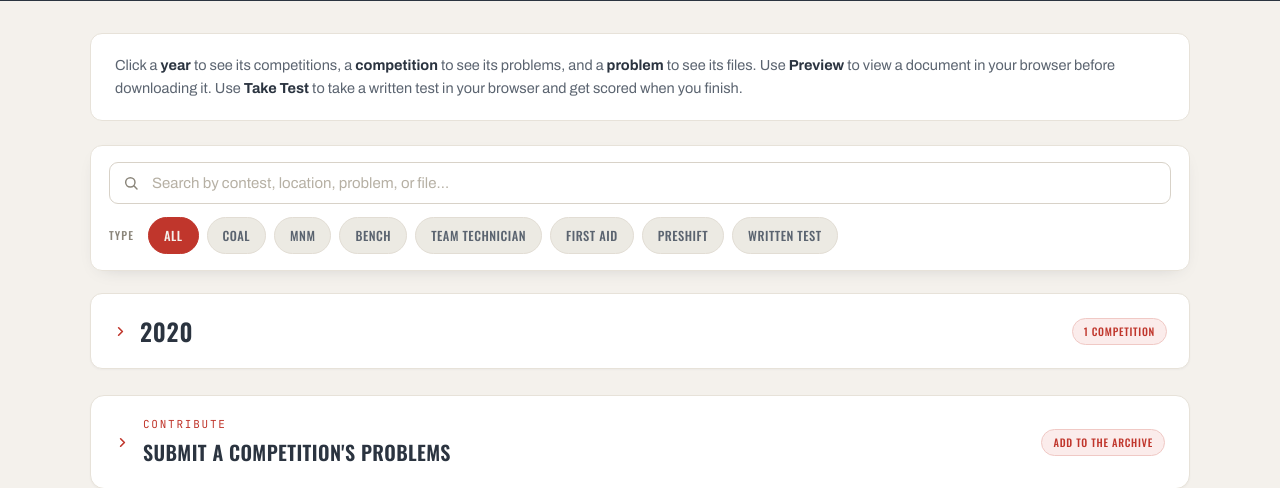
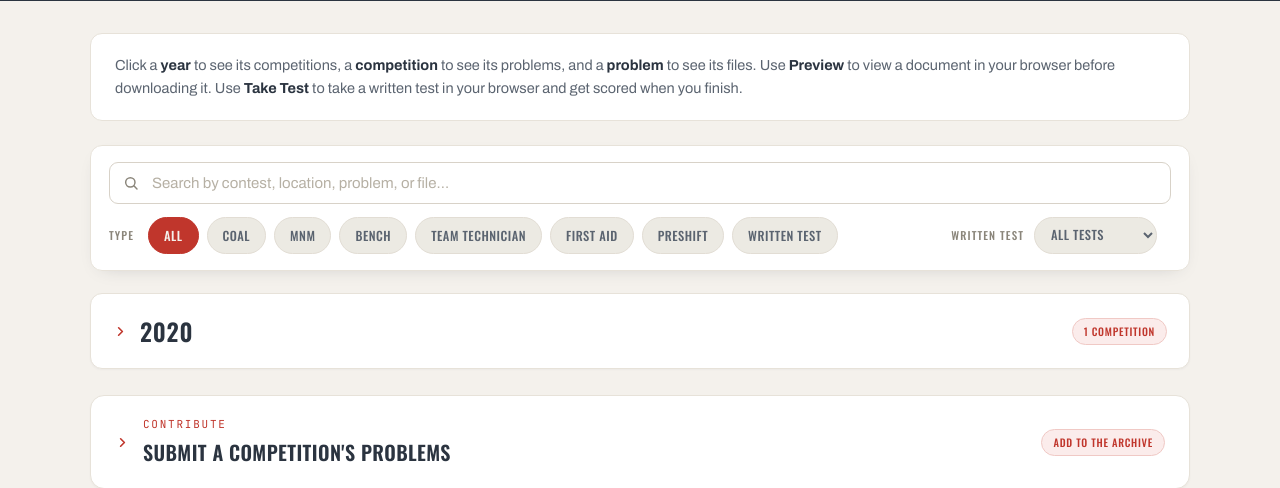
Before and after one commit to jakeolson657/Mine_Rescue_Center, a Django app: page /problems/ in a window 1280 px wide. Shown: the part 255-743 px from the top of the page. Run offline with Django 5.2, Linux system fonts and the light colour scheme; tables that the repository leaves empty hold one stand-in row (values such as "Sample post"); data that the repository does not hold is empty.

Commit message:
Add a written-test dropdown filter to past problems
Picking Field, First Aid, Team Trainer, Preshift, Bench, or Technician
narrows the archive to contests with that written test and shows only
those test files (and their answer keys). Every apparatus test files
under Bench, including ones titled "Technician ...".

Co-Authored-By: Claude Opus 5.5 <noreply@anthropic.com>

```diff
--- a/pages/models.py
+++ b/pages/models.py
@@ -280,6 +280,42 @@ def categorize_problem(title, competition_name=''):
         if any(k in title_text or k in comp_text for k in keywords):
             slugs.add(slug)
     return [slug for slug in _CATEGORY_ORDER if slug in slugs]
+
+
+# Written-test subjects for the past-problems "Written test" dropdown, in
+# display order: (slug, label).
+WRITTEN_TEST_SUBJECTS = [
+    ('field', 'Field'),
+    ('first-aid', 'First Aid'),
+    ('team-trainer', 'Team Trainer'),
+    ('preshift', 'Preshift'),
+    ('bench', 'Bench'),
+    ('technician', 'Technician'),
+]
+
+# Matched against a written-test file's title in this order; the first hit is
+# its subject, so an answer key ("First Aid Written Test Answers") lands with
+# its test. Bench (any apparatus test) comes before technician and field, so
+# "Technician BG4 Written Test" and "BG4 Day 1 Written Test" are bench tests.
+_WRITTEN_TEST_KEYWORDS = [
+    ('first-aid', ('first aid', 'first-aid')),
+    ('team-trainer', ('trainer',)),
+    ('preshift', ('preshift', 'pre-shift')),
+    ('bench', ('bench', 'bg4', 'bg-4', 'drager', 'biopak', 'biomarine',
+               'bio 240', '240r', 'pro air', 'proair')),
+    ('technician', ('technician', 'tech team')),
+    ('field', ('field', 'mine rescue', 'day 1', 'day 2', 'general')),
+]
+
+
+def written_test_subjects(title):
+    """Return the written-test subject slug for a file title, as a list, or
+    [] when the title doesn't say ("Practice Exam No. 1")."""
+    text = (title or '').lower()
+    for slug, keywords in _WRITTEN_TEST_KEYWORDS:
+        if any(k in text for k in keywords):
+            return [slug]
+    return []
 
 
 class CompetitionProblem(models.Model):
--- a/pages/templates/past_problems.html
+++ b/pages/templates/past_problems.html
@@ -99,6 +99,26 @@
 
     .chip:hover { border-color: var(--ink); color: var(--ink); }
     .chip.active { background: var(--red); border-color: var(--red); color: var(--bg); }
+
+    .test-select { display: flex; align-items: center; gap: 10px; }
+
+    .test-select select {
+        font-family: var(--font-display);
+        font-weight: 500;
+        font-size: 12.5px;
+        letter-spacing: 0.04em;
+        text-transform: uppercase;
+        color: var(--steel);
+        background: var(--surface-2);
+        border: 1px solid var(--line);
+        border-radius: 20px;
+        padding: 7px 12px;
+        cursor: pointer;
+        max-width: 100%;
+    }
+    .test-select select:hover { border-color: var(--ink); color: var(--ink); }
+    .test-select select:focus { outline: none; border-color: var(--red); box-shadow: 0 0 0 3px rgba(192, 54, 44, 0.12); }
+    .test-select select.active { background: var(--red); border-color: var(--red); color: var(--bg); }
 
     .repo-resultcount { font-family: var(--font-mono); font-size: 12px; color: var(--muted); white-space: nowrap; }
 
@@ -470,6 +490,15 @@
                         <button type="button" class="chip" data-cat="{{ slug }}" aria-pressed="false">{{ label }}</button>
                     {% endfor %}
                 </div>
+                <label class="test-select">
+                    <span class="filter-label">Written test</span>
+                    <select id="repo-test">
+                        <option value="">All tests</option>
+                        {% for slug, label in written_test_subjects %}
+                            <option value="{{ slug }}">{{ label }}</option>
+                        {% endfor %}
+                    </select>
+                </label>
                 <span class="repo-resultcount" id="repo-resultcount" aria-live="polite"></span>
                 <button type="button" class="repo-clear" id="repo-clear" hidden>Clear filters</button>
             </div>
@@ -643,6 +672,7 @@
 
         var chips = Array.prototype.slice.call(document.querySelectorAll('.chip'));
         var allChip = chips.filter(function (c) { return c.dataset.cat === ''; })[0];
+        var testSelect = document.getElementById('repo-test');
         var clearBtn = document.getElementById('repo-clear');
         var resultCount = document.getElementById('repo-resultcount');
         var noResults = document.getElementById('repo-noresults');
@@ -677,7 +707,8 @@
                                 fileCountEl: fileCount,
                                 cats: (p.dataset.categories || '').split(' ').filter(Boolean),
                                 search: (p.dataset.search || '').toLowerCase(),
-                                files: docs.map(function (d) { return (d.title || '').toLowerCase(); })
+                                files: docs.map(function (d) { return (d.title || '').toLowerCase(); }),
+                                tests: docs.map(function (d) { return d.tests || []; })
                             };
                         })
                     };
@@ -726,7 +757,8 @@
             var q = search.value.trim().toLowerCase();
             var words = terms(q);
             var cats = activeCatList();
-            var filtering = q.length > 0 || cats.length > 0;
+            var test = testSelect ? testSelect.value : '';
+            var filtering = q.length > 0 || cats.length > 0 || !!test;
             var totalProblems = 0, totalComps = 0;
 
             years.forEach(function (y) {
@@ -738,17 +770,21 @@
                         var catOk = cats.length === 0 || p.cats.some(function (x) { return activeCats[x]; });
                         var base = c.search + ' ' + p.search;
                         var matchedFiles = null;  // null = show every file
+                        if (test) {
+                            // A written test picked from the dropdown: only its files.
+                            matchedFiles = [];
+                            p.tests.forEach(function (t, i) {
+                                if (t.indexOf(test) !== -1) matchedFiles.push(i);
+                            });
+                        }
                         var searchOk = !q || compSearchMatch || hasAll(base, words);
                         if (!searchOk) {
                             // The words name specific files ("2026 trainer test"):
                             // show only those files.
-                            matchedFiles = [];
-                            p.files.forEach(function (title, i) {
-                                if (hasAll(base + ' ' + title, words)) matchedFiles.push(i);
-                            });
-                            searchOk = matchedFiles.length > 0;
+                            matchedFiles = (matchedFiles || p.files.map(function (_, i) { return i; }))
+                                .filter(function (i) { return hasAll(base + ' ' + p.files[i], words); });
                         }
-                        var vis = catOk && searchOk;
+                        var vis = catOk && (matchedFiles ? matchedFiles.length > 0 : searchOk);
                         p.el.hidden = !vis;
                         if (vis) visProblems++;
                         showFiles(p, vis ? matchedFiles : null);
@@ -757,7 +793,7 @@
                     var compVisible;
                     if (c.problems.length === 0) {
                         // A contest with no problems yet: only when not narrowing by type.
-                        compVisible = !filtering || (cats.length === 0 && compSearchMatch);
+                        compVisible = !filtering || (cats.length === 0 && !test && compSearchMatch);
                     } else {
                         compVisible = visProblems > 0;
                     }
@@ -826,6 +862,13 @@
 
         search.addEventListener('input', apply);
 
+        if (testSelect) {
+            testSelect.addEventListener('change', function () {
+                testSelect.classList.toggle('active', !!testSelect.value);
+                apply();
+            });
+        }
+
         // Arriving from the calendar's "Search past problems for …" link.
         var initial = new URLSearchParams(window.location.search).get('q');
         if (initial) {
@@ -838,6 +881,10 @@
                 search.value = '';
                 activeCats = {};
                 syncChips();
+                if (testSelect) {
+                    testSelect.value = '';
+                    testSelect.classList.remove('active');
+                }
                 apply();
                 search.focus();
             });
--- a/pages/views.py
+++ b/pages/views.py
@@ -11,6 +11,7 @@ from calendar import Calendar, month_name, monthrange
 from .models import (
     CalendarEvent, Competition, SiteConfiguration,
     PROBLEM_CATEGORIES, categorize_problem,
+    WRITTEN_TEST_SUBJECTS, written_test_subjects,
     InstructionGuide, CompetitionRuleDocument, Scorecard,
     Quiz, BenchingApparatus, FirstAidResource, RopeRescueResource,
 )
@@ -101,9 +102,9 @@ def past_problems(request):
     for competition in competitions:
         competition.state_name = state_name(competition.location)
         for problem in competition.problems.all():
-            problem.category_csv = ' '.join(
-                categorize_problem(problem.title, competition.name)
-            )
+            categories = categorize_problem(problem.title, competition.name)
+            problem.category_csv = ' '.join(categories)
+            is_written = 'written' in categories
             quiz_by_doc_id = {
                 q.source_document_id: q.pk for q in problem.quizzes.all() if q.source_document_id
             }
@@ -113,6 +114,8 @@ def past_problems(request):
                     'quiz_url': reverse('quiz_detail', args=[quiz_by_doc_id[d.pk]]) if d.pk in quiz_by_doc_id else None,
                     'key_url': d.answer_key.url if d.answer_key else None,
                     'key_kind': d.answer_key_kind,
+                    # Subjects for the "Written test" dropdown filter.
+                    'tests': written_test_subjects(d.title) if is_written else [],
                 }
                 for d in problem.documents.all()
             ]
@@ -130,6 +133,7 @@ def past_problems(request):
     return render(request, 'past_problems.html', {
         'year_groups': year_groups,
         'categories': PROBLEM_CATEGORIES,
+        'written_test_subjects': WRITTEN_TEST_SUBJECTS,
         'form': form,
         'submitted': request.GET.get('submitted') == '1',
         'submit_error': submit_error,
```
Also changed, not shown: pages/tests.py (+26 -0 lines).
